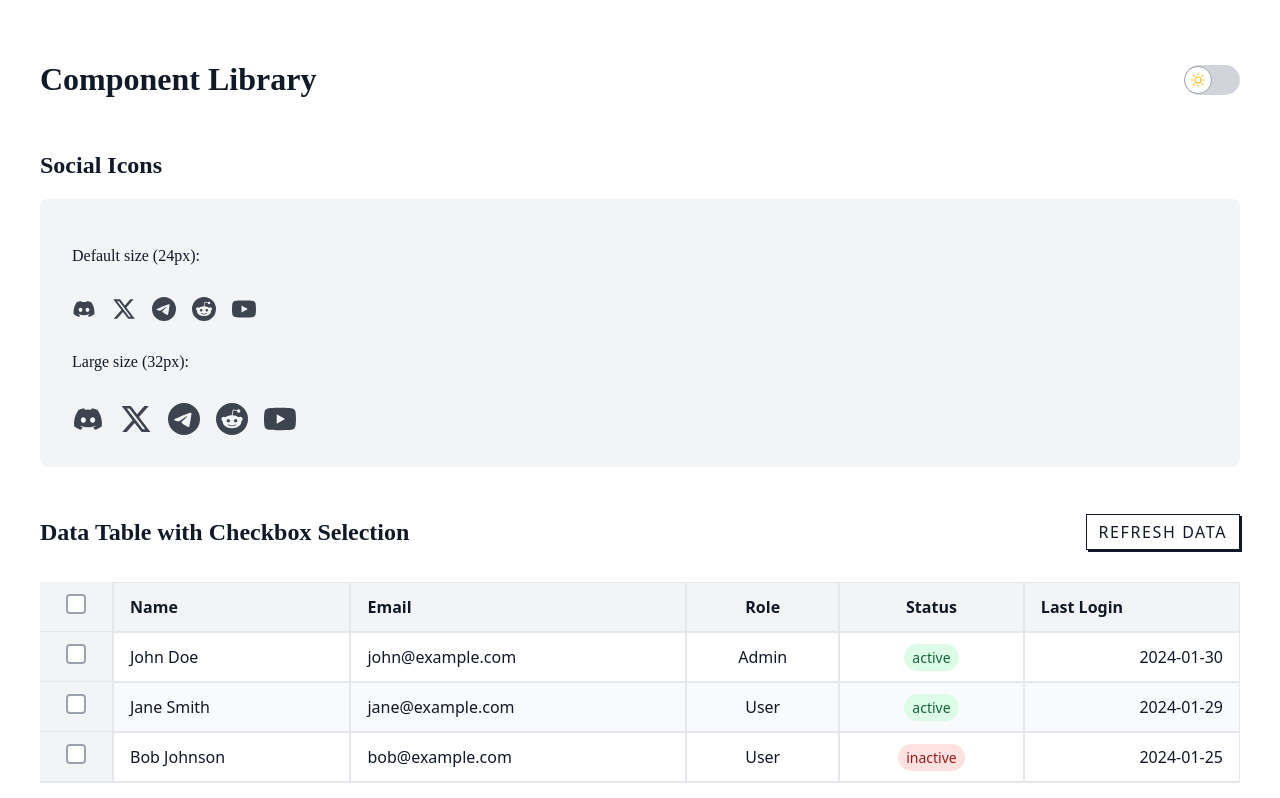
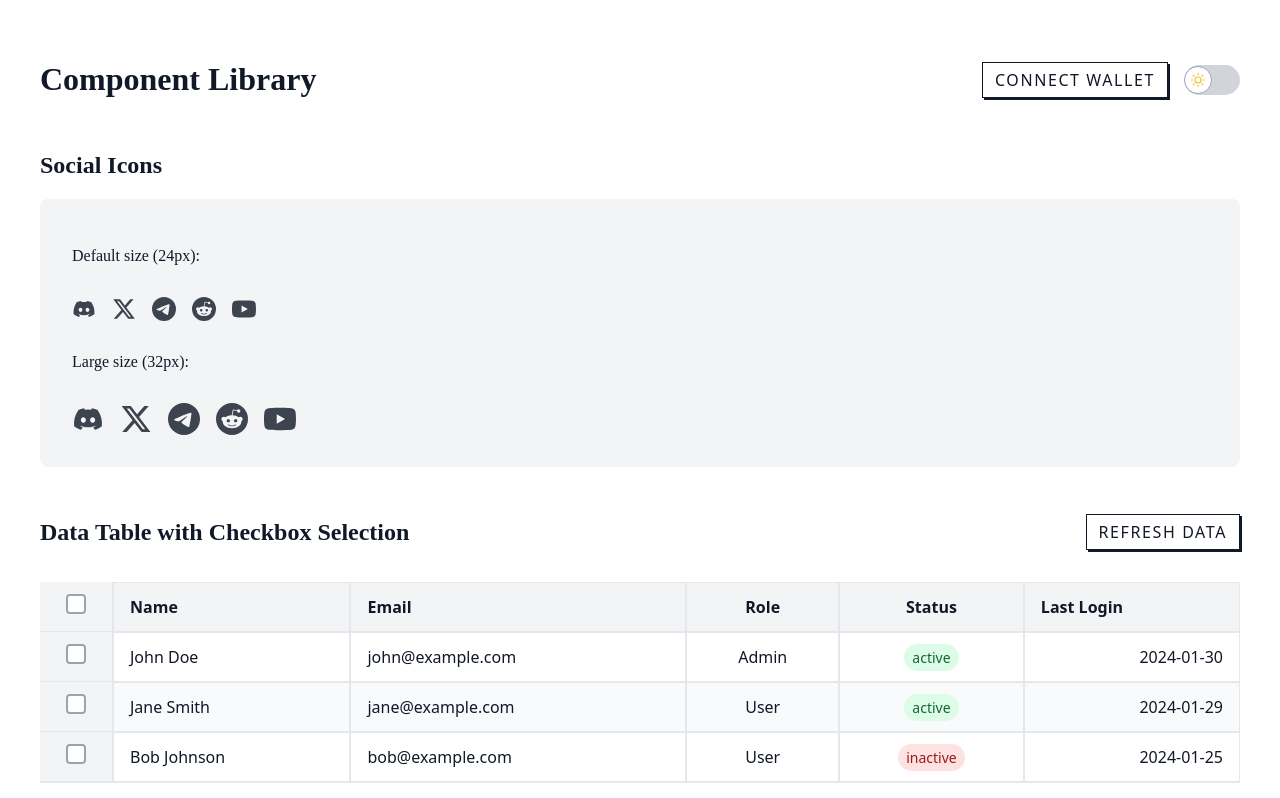
Before and after one commit to RandAOLabs/component-library, a React (Vite) app: page / in a window 1280 px wide. Shown: the top 798 px of the page. Built offline with nearby package versions, Linux system fonts and the light colour scheme.

Commit message:
chore: bump version to 0.0.35

```diff
--- a/package.json
+++ b/package.json
@@ -1,6 +1,6 @@
 {
   "name": "@randaotoken/component-library",
-  "version": "0.0.34",
+  "version": "0.0.35",
   "type": "module",
   "main": "./dist/index.umd.js",
   "module": "./dist/index.es.js",
--- /dev/null
+++ b/src/components/ConnectWallet/ConnectWallet.tsx
@@ -0,0 +1,48 @@
+import React from 'react';
+import { Button } from '../Button';
+import { useWallet } from './WalletProvider';
+import { ConnectWalletProps } from './types';
+
+/**
+ * Default function to format wallet address
+ * Shows first 3 and last 3 characters
+ */
+const defaultFormatAddress = (address: string) => {
+    if (address.length < 6) return address;
+    return `${address.slice(0, 3)}...${address.slice(-3)}`;
+};
+
+/**
+ * ConnectWallet component that extends the base Button component with wallet connection functionality.
+ * Must be used within a WalletProvider component.
+ */
+export const ConnectWallet: React.FC<ConnectWalletProps> = ({
+    connectText = 'Connect Wallet',
+    formatAddress = defaultFormatAddress,
+    variant = 'primary',
+    ...buttonProps
+}) => {
+    const { isConnected, address, connect, disconnect } = useWallet();
+
+    const handleClick = async () => {
+        if (isConnected) {
+            disconnect();
+        } else {
+            await connect();
+        }
+    };
+
+    const buttonText = isConnected && address
+        ? formatAddress(address)
+        : connectText;
+
+    return (
+        <Button
+            {...buttonProps}
+            variant={variant}
+            onClick={handleClick}
+        >
+            {buttonText}
+        </Button>
+    );
+};
--- /dev/null
+++ b/src/components/ConnectWallet/WalletProvider.tsx
@@ -0,0 +1,83 @@
+import React, { createContext, useContext, useState, useCallback, useEffect } from 'react';
+import { WalletContextType, WalletProviderProps } from './types';
+
+declare global {
+    interface Window {
+        arweaveWallet?: {
+            connect: (permissions: string[]) => Promise<void>;
+            getActiveAddress: () => Promise<string>;
+        };
+    }
+}
+
+const WalletContext = createContext<WalletContextType | undefined>(undefined);
+
+/**
+ * Provider component that manages wallet connection state and provides
+ * wallet-related functionality to child components.
+ */
+export const WalletProvider: React.FC<WalletProviderProps> = ({ children }) => {
+    const [isConnected, setIsConnected] = useState(false);
+    const [address, setAddress] = useState<string | null>(null);
+
+    const checkWalletConnection = useCallback(async () => {
+        if (window.arweaveWallet) {
+            try {
+                const address = await window.arweaveWallet.getActiveAddress();
+                if (address) {
+                    setIsConnected(true);
+                    setAddress(address);
+                }
+            } catch (error) {
+                console.error('Error checking wallet connection:', error);
+            }
+        }
+    }, []);
+
+    const connect = async () => {
+        if (window.arweaveWallet) {
+            try {
+                await window.arweaveWallet.connect(['ACCESS_ADDRESS', 'SIGN_TRANSACTION']);
+                await checkWalletConnection();
+            } catch (error) {
+                console.error('Error connecting wallet:', error);
+            }
+        } else {
+            console.warn('Arweave wallet extension not found');
+        }
+    };
+
+    const disconnect = () => {
+        setIsConnected(false);
+        setAddress(null);
+    };
+
+    useEffect(() => {
+        checkWalletConnection();
+    }, [checkWalletConnection]);
+
+    const value = {
+        isConnected,
+        address,
+        connect,
+        disconnect
+    };
+
+    return (
+        <WalletContext.Provider value={value}>
+            {children}
+        </WalletContext.Provider>
+    );
+};
+
+/**
+ * Hook to access wallet state and functions.
+ * Must be used within a WalletProvider component.
+ */
+export const useWallet = () => {
+    const context = useContext(WalletContext);
+    if (context === undefined) {
+        throw new Error('useWallet must be used within a WalletProvider');
+    }
+    return context;
+};
--- /dev/null
+++ b/src/components/ConnectWallet/index.ts
@@ -0,0 +1,3 @@
+export * from './ConnectWallet';
+export * from './WalletProvider';
+export * from './types';
--- /dev/null
+++ b/src/components/ConnectWallet/types.ts
@@ -0,0 +1,26 @@
+import { ButtonProps } from '../Button';
+
+export interface WalletContextType {
+    isConnected: boolean;
+    address: string | null;
+    connect: () => Promise<void>;
+    disconnect: () => void;
+}
+
+export interface WalletProviderProps {
+    children: React.ReactNode;
+}
+
+export interface ConnectWalletProps extends Omit<ButtonProps, 'onClick'> {
+    /**
+     * Text to show when wallet is not connected
+     * @default "Connect Wallet"
+     */
+    connectText?: string;
+    /**
+     * Custom function to format the displayed address
+     * @param address The full wallet address
+     * @returns Formatted address string (default: shows first 3 and last 3 characters)
+     */
+    formatAddress?: (address: string) => string;
+}
--- a/src/example/App.tsx
+++ b/src/example/App.tsx
@@ -5,6 +5,7 @@ import { InfoIcon } from '../components/InfoIcon';
 import { Table, TableColumn, SortDirection } from '../components/Table';
 import { ThemeProvider } from '../theme';
 import { SocialIcons, SocialLink } from '../components/SocialIcons';
+import { ConnectWallet, WalletProvider } from '../components/ConnectWallet';
 
 interface User {
     id: number;
@@ -138,10 +139,14 @@ const ExampleContent = () => {
                 marginBottom: '2rem',
                 display: 'flex',
                 justifyContent: 'space-between',
-                alignItems: 'center'
+                alignItems: 'center',
+                gap: '1rem'
             }}>
                 <h1>Component Library</h1>
-                <ThemeToggle size="large" />
+                <div style={{ display: 'flex', gap: '1rem', alignItems: 'center' }}>
+                    <ConnectWallet size="medium" />
+                    <ThemeToggle size="large" />
+                </div>
             </header>
 
             <section style={{ marginBottom: '2rem' }}>
@@ -251,7 +256,9 @@ const ExampleContent = () => {
 const App = () => {
     return (
         <ThemeProvider>
-            <ExampleContent />
+            <WalletProvider>
+                <ExampleContent />
+            </WalletProvider>
         </ThemeProvider>
     );
 };
```
Also changed, not shown: src/index.ts (+12 -0 lines), 1 other file (tests, documents, lock files or other folders).
